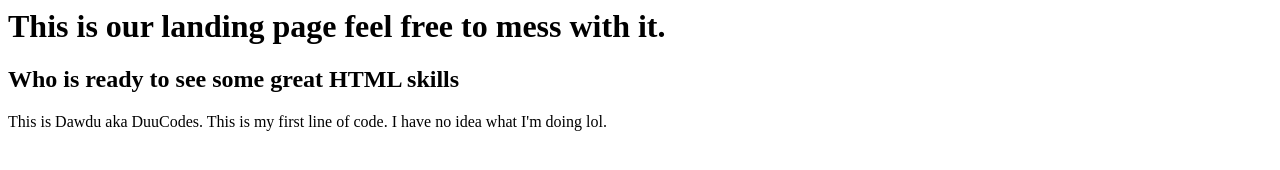
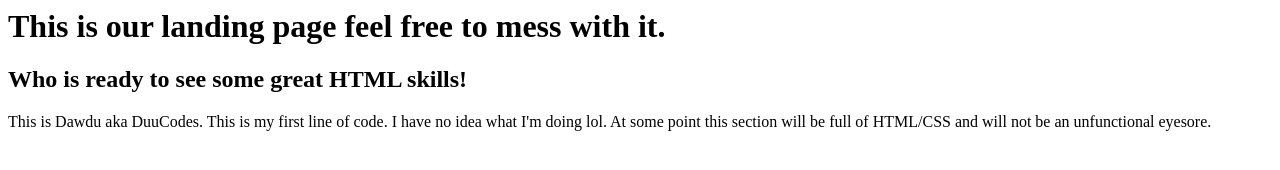
Before and after one commit to seanbiller/wsuFallClass, a website: page index.html in a window 1280 px wide. Drawn offline with Linux system fonts and the light colour scheme.

Commit message:
Added a new section typed some html code.

```diff
--- a/index.html
+++ b/index.html
@@ -4,6 +4,7 @@
     </body>
 </html>
 <section>
-    <h2>Who is ready to see some great HTML skills</h2>
-    <p>This is Dawdu aka DuuCodes. This is my first line of code. I have no idea what I'm doing lol.</p>
+    <h2>Who is ready to see some great HTML skills!</h2>
+    <p>This is Dawdu aka DuuCodes. This is my first line of code. I have no idea what I'm doing lol.
+        At some point this section will be full of HTML/CSS and will not be an unfunctional eyesore.  </p>
 </section>
```
